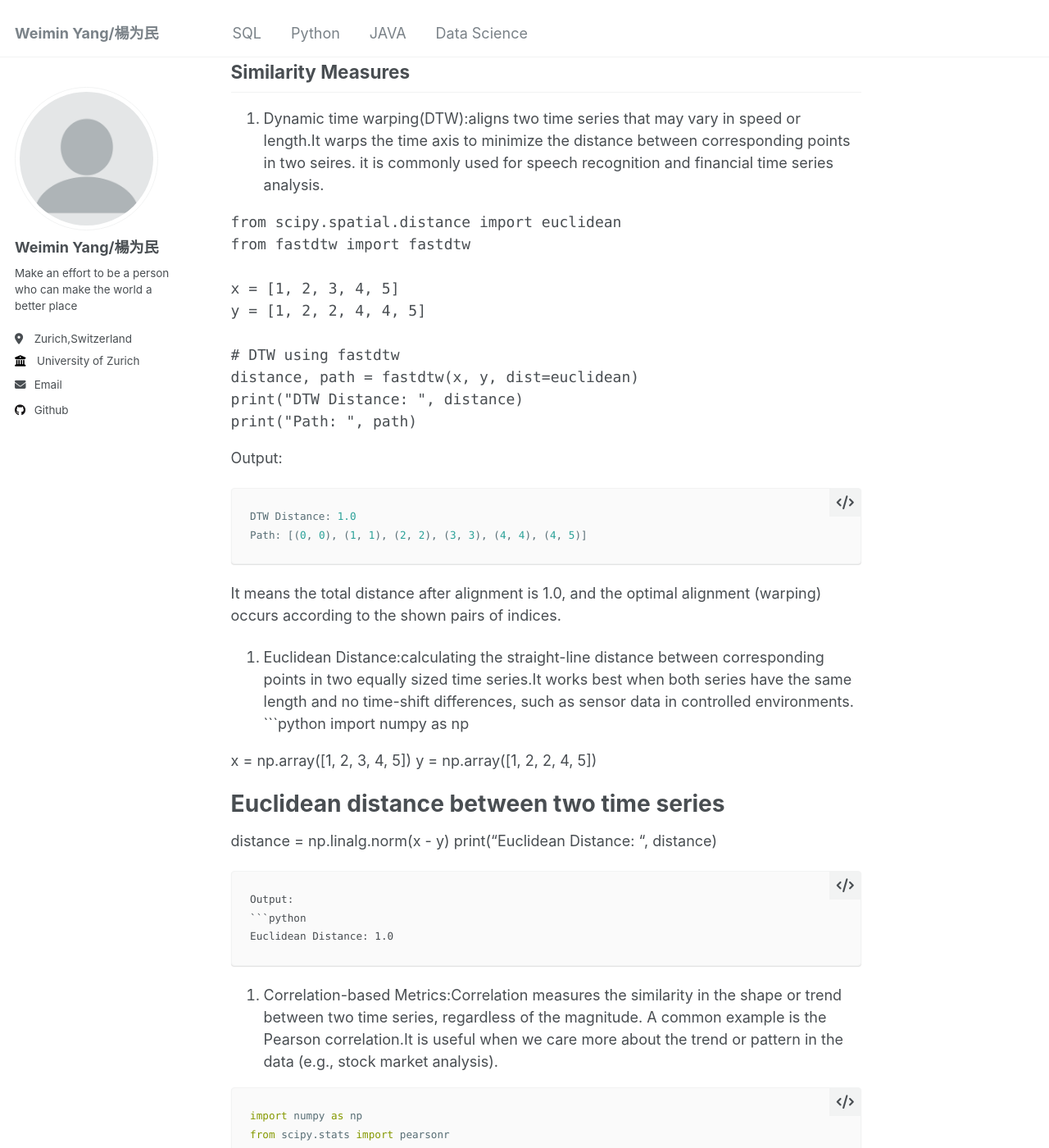
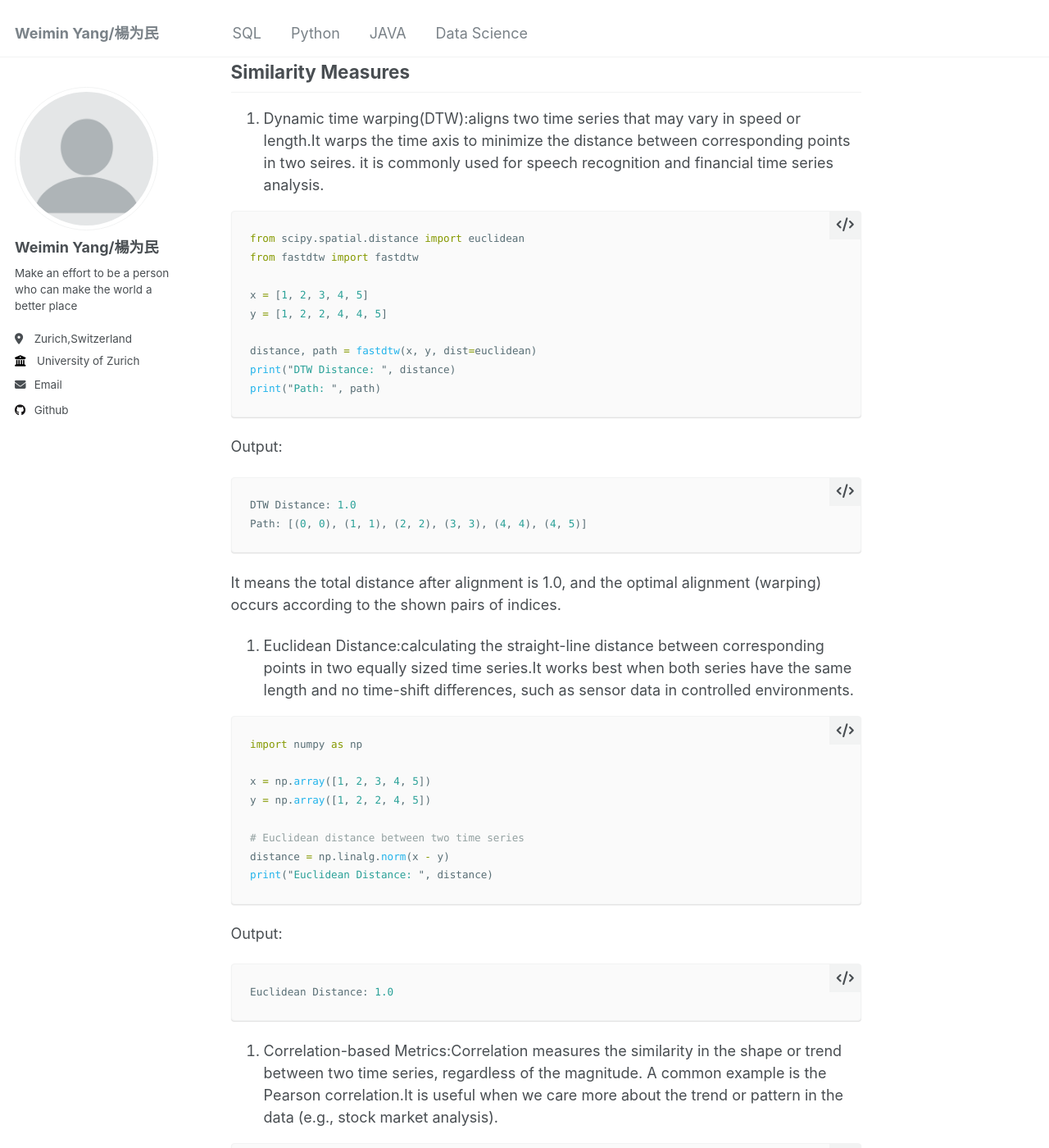
Before and after one commit to weimin3/weimin3.github-io, a Jekyll site: the page built from _Data_Science/Time_Series_Analysis.md, in a window 1280 px wide and 1400 px high, scrolled down 965 px. Shown: the whole window at 82% size. Built offline with Jekyll 4.4.1, drawn with Linux system fonts in a browser that asks for light colours.

Commit message:
Update Time_Series_Analysis.md

````diff
--- a/_Data_Science/Time_Series_Analysis.md
+++ b/_Data_Science/Time_Series_Analysis.md
@@ -26,18 +26,18 @@ Time series clustering involves two main types:subsequence clustering and time p
 ## Similarity Measures
 1. Dynamic time warping(DTW):aligns two time series that may vary in speed or length.It warps the time axis to minimize the distance between corresponding points in two seires. it is commonly used for speech recognition and financial time series analysis.
 
-```Python
+```python
 from scipy.spatial.distance import euclidean
 from fastdtw import fastdtw
 
 x = [1, 2, 3, 4, 5]
 y = [1, 2, 2, 4, 4, 5]
 
-# DTW using fastdtw
 distance, path = fastdtw(x, y, dist=euclidean)
 print("DTW Distance: ", distance)
 print("Path: ", path)
 ```
+
 Output:
 ```python
 DTW Distance: 1.0
@@ -46,6 +46,7 @@ Path: [(0, 0), (1, 1), (2, 2), (3, 3), (4, 4), (4, 5)]
 It means the total distance after alignment is 1.0, and the optimal alignment (warping) occurs according to the shown pairs of indices.
 
 2. Euclidean Distance:calculating the straight-line distance between corresponding points in two equally sized time series.It works best when both series have the same length and no time-shift differences, such as sensor data in controlled environments.
+
 ```python
 import numpy as np
 
@@ -56,7 +57,9 @@ y = np.array([1, 2, 2, 4, 5])
 distance = np.linalg.norm(x - y)
 print("Euclidean Distance: ", distance)
 ```
+
 Output:
+
 ```python
 Euclidean Distance: 1.0
 ```
@@ -74,9 +77,11 @@ correlation, _ = pearsonr(x, y)
 print("Pearson Correlation: ", correlation)
 ```
 Output:
+
 ```python
 Pearson Correlation: 1.0
 ```
+
 ## Clustering methods
 1. K-Means:partitions time series into k clusters based on distance metrics.The distance between time series is typically measured using Euclidean distance or DTW.
 
````
